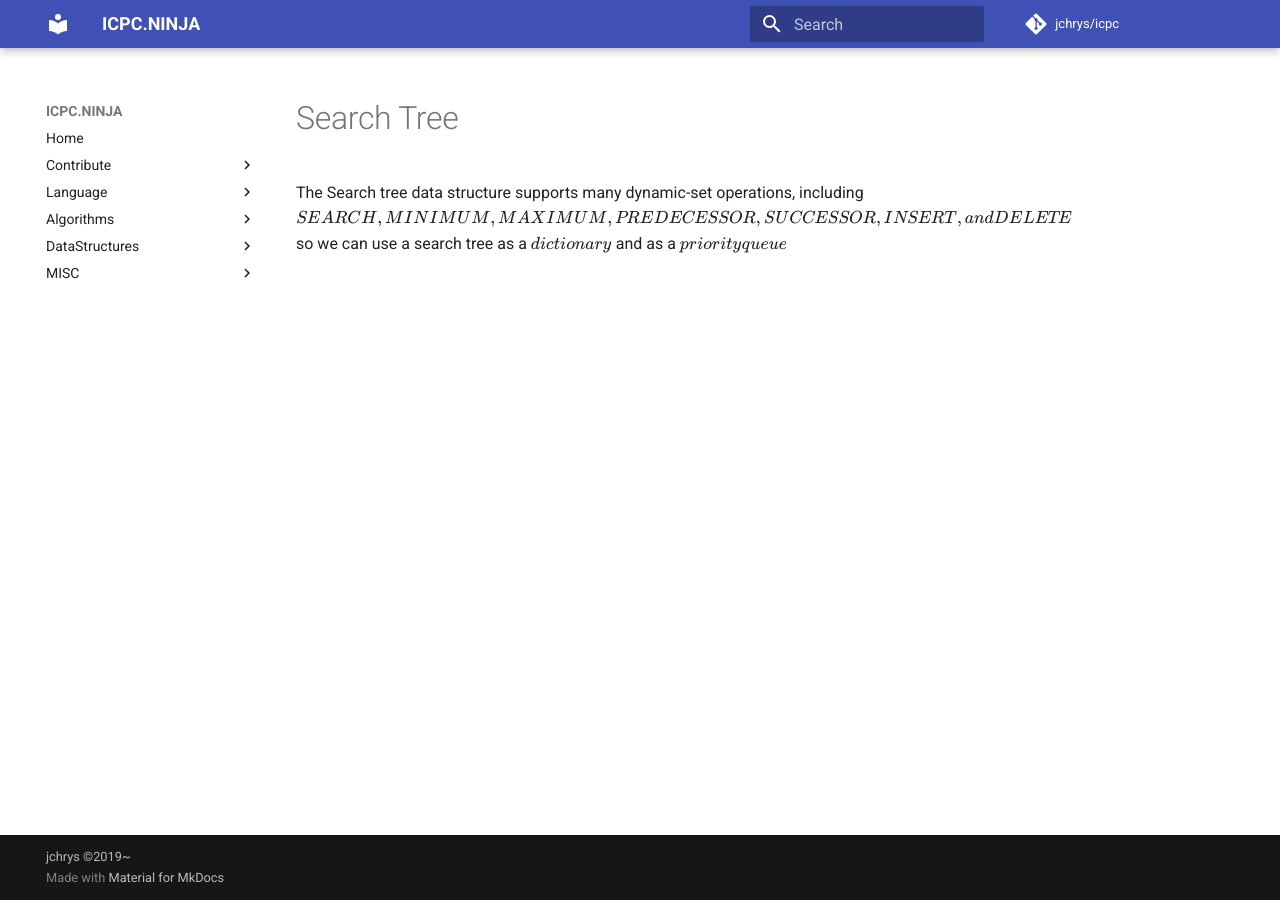
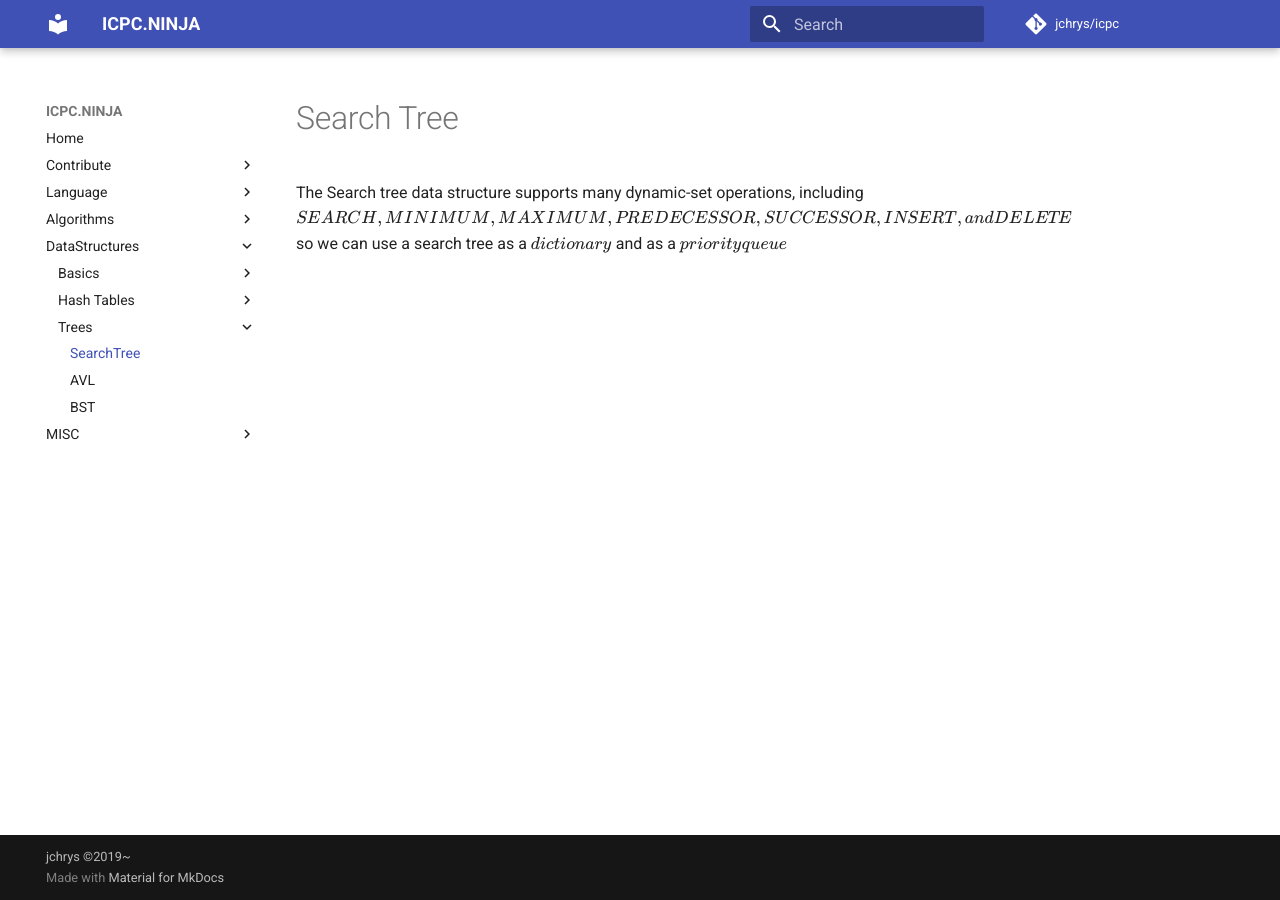
Before and after one commit to jchrys/icpc, an MkDocs documentation site: the page built from docs/DataStructures/Trees/SearchTree.md, in a window 1280 px wide. Built offline with MkDocs 1.6.1 and Material for MkDocs 9.7.7, drawn with Linux system fonts in a browser that asks for light colours; nearby versions of some CDN libraries; comment, search, counter and statistics services are not loaded; some of the changed lines change nothing that is shown.

Commit message:
:pencil2: typo correction

```diff
--- a/mkdocs.yml
+++ b/mkdocs.yml
@@ -89,8 +89,8 @@ nav:
             - Preface: DataStructures/HashTables/Preface.md
             - Hash Functions: DataStructures/HashTables/HashFunctions.md
         - Trees:
-            - SearchTree: SearchTree.md
-            - AVL: AVL.md
-            - BST: BST.md
+            - SearchTree: DataStructures/Trees/SearchTree.md
+            - AVL: DataStructures/Trees/AVL.md
+            - BST: DataStructures/TRees/BST.md
     - MISC:
         Lemma: MISC/Lemma.md
```
